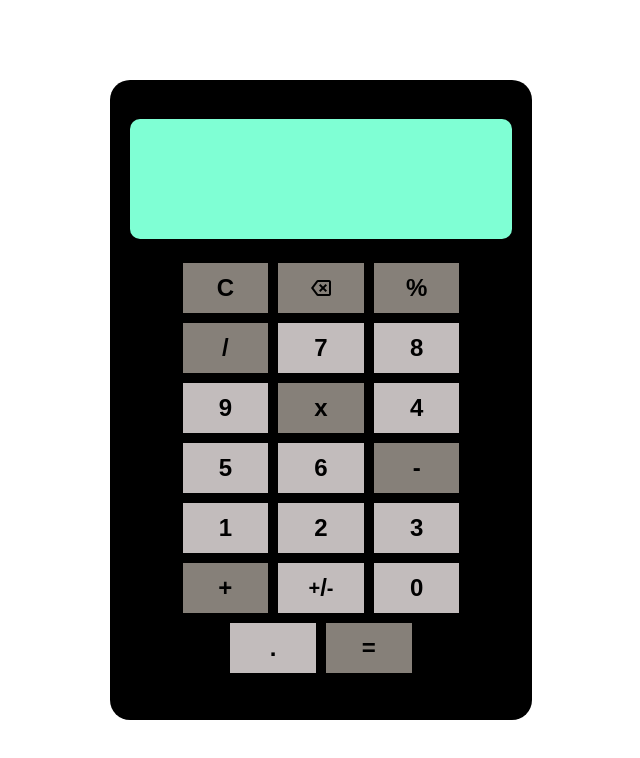
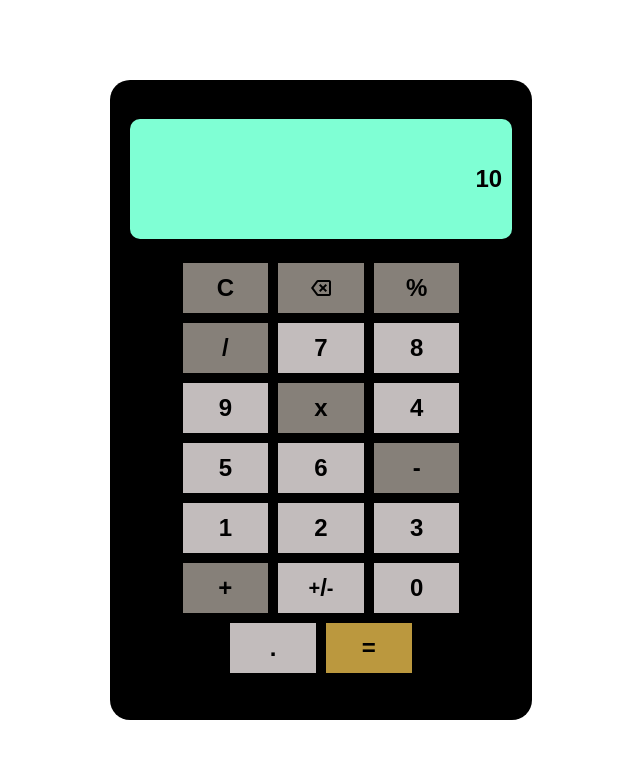
Before and after one commit to dhafindzahin/calculator, a plain HTML site: page index.html in a window 1280 px wide. Shown: the whole page, without its empty margins (319-959 px from the left). Drawn offline with nearby package versions, Linux system fonts and the light colour scheme.

Commit message:
change equal button

```diff
--- a/index.html
+++ b/index.html
@@ -19,7 +19,7 @@
 						<span id="operation"></span>
 						<span id="secondNumber"></span>
 					</div>
-					<div class="current"></div>
+					<div class="current">10</div>
 				</div>
 				<div class="input">
 					<div class="button controlBtn" id="clear">C</div>
@@ -43,7 +43,7 @@
 					<div class="button modifyBtn" id="prefix"><sup>+</sup>/<sub>-</sub></div>
 					<div class="button numberBtn">0</div>
 					<div class="button modifyBtn" id="decimal">.</div>
-					<div class="button operationBtn">=</div>
+					<div class="button equalBtn">=</div>
 				</div>
 			</div>
 		</div>
--- a/style.css
+++ b/style.css
@@ -112,3 +112,7 @@ h6 {
 .controlBtn {
 	background-color: hsl(30, 5%, 50%);
 }
+
+.equalBtn {
+    background-color: hsl(43, 50%, 49%);
+}
```
